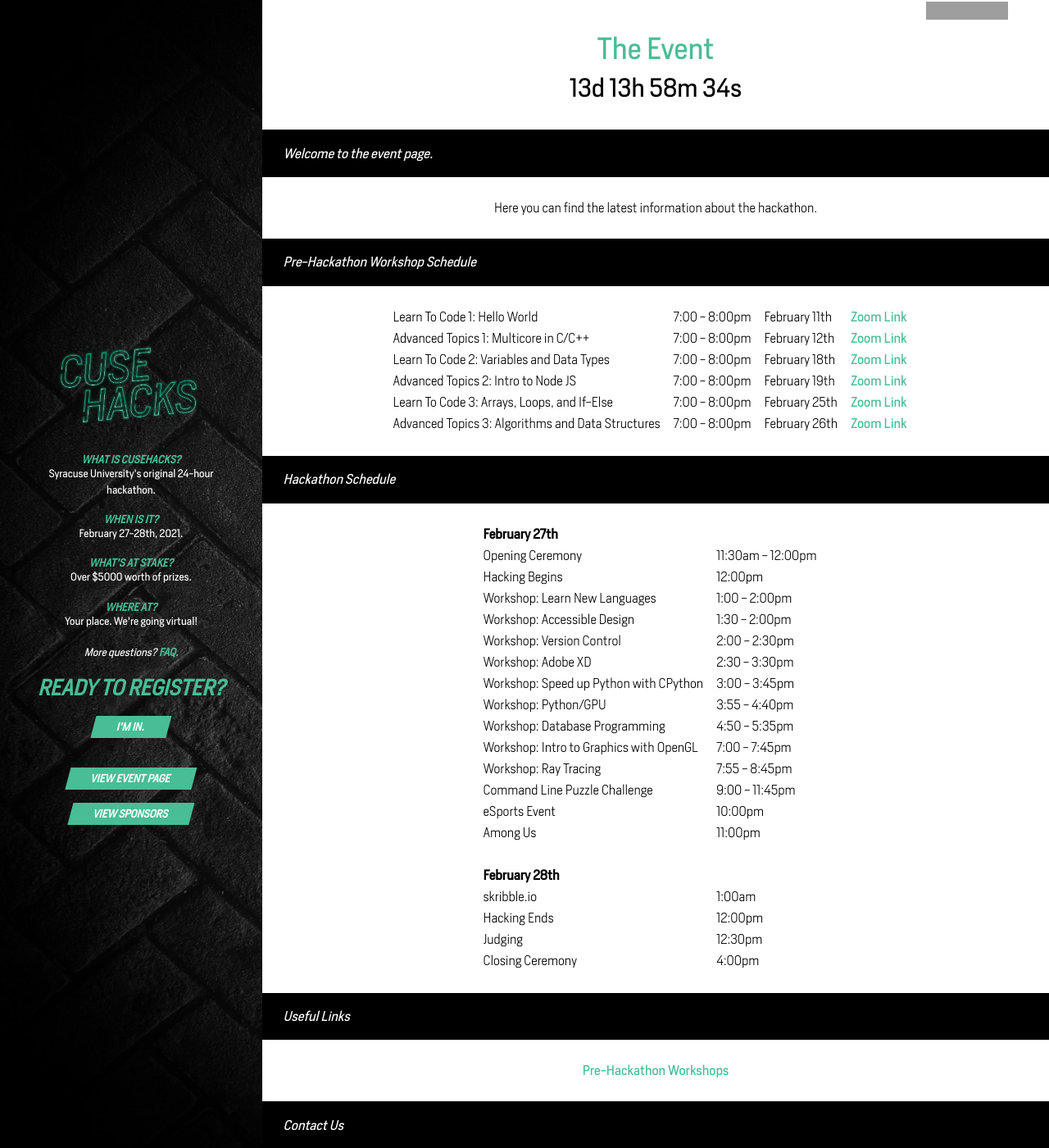
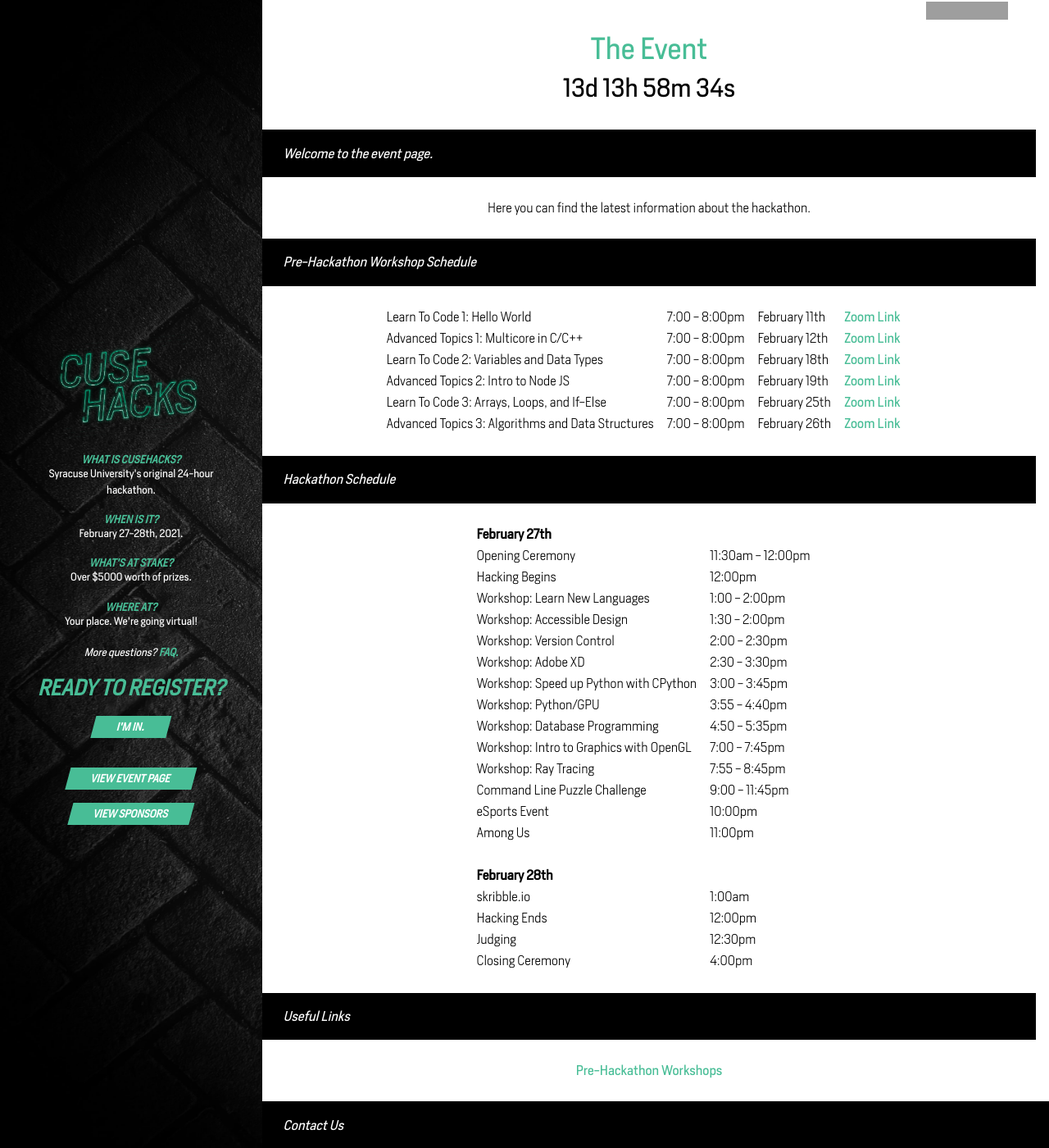
Before and after one commit to innovateorange/cusehacks, a Jekyll site: the page built from event.html, in a window 1280 px wide and 1400 px high. Shown: the whole window at 82% size. Built offline with Jekyll 4.4.1, drawn with Linux system fonts in a browser that asks for light colours; nearby versions of some CDN libraries; grey boxes are pictures that could not be loaded.

Commit message:
fixed event and mobile css widths

```diff
--- a/css/original.css
+++ b/css/original.css
@@ -329,7 +329,7 @@ a:focus {
   padding-top: 3vw;
   padding-bottom: 0vw;
   position: relative;
-  width: 75vw;
+  width: 73.75vw;
 }
 
 .event-countdown {
@@ -513,7 +513,7 @@ a:focus {
   }
 
   .sidebar {
-    width: 100vw;
+    width: 97.7vw;
     height: 10%;
     position: relative;
     z-index: 0;
@@ -642,7 +642,7 @@ a:focus {
  */
 
  .event {
-  width: 100vw;
+  width: 97.7vw;
 }
 
 .event td {
```
